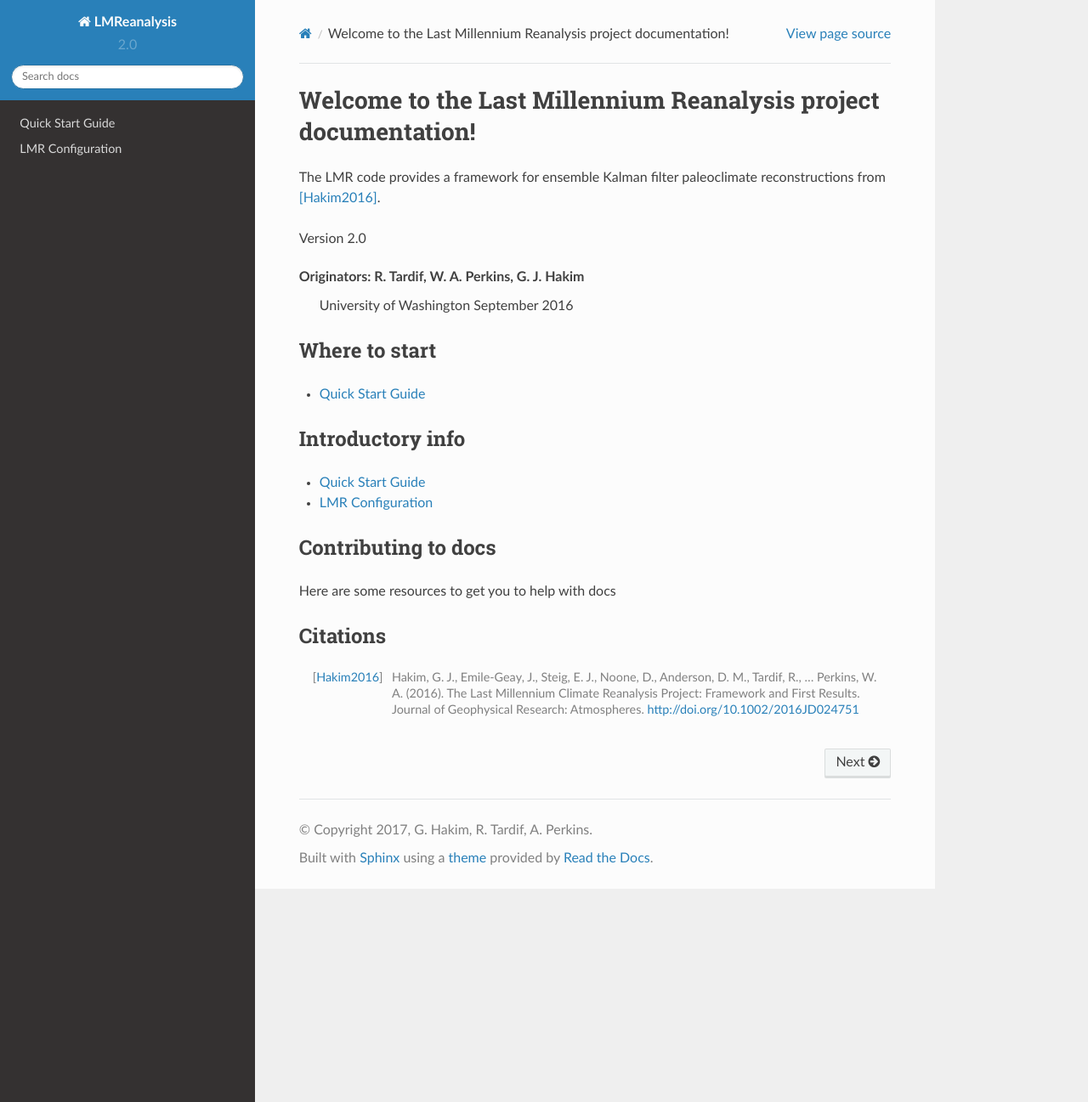
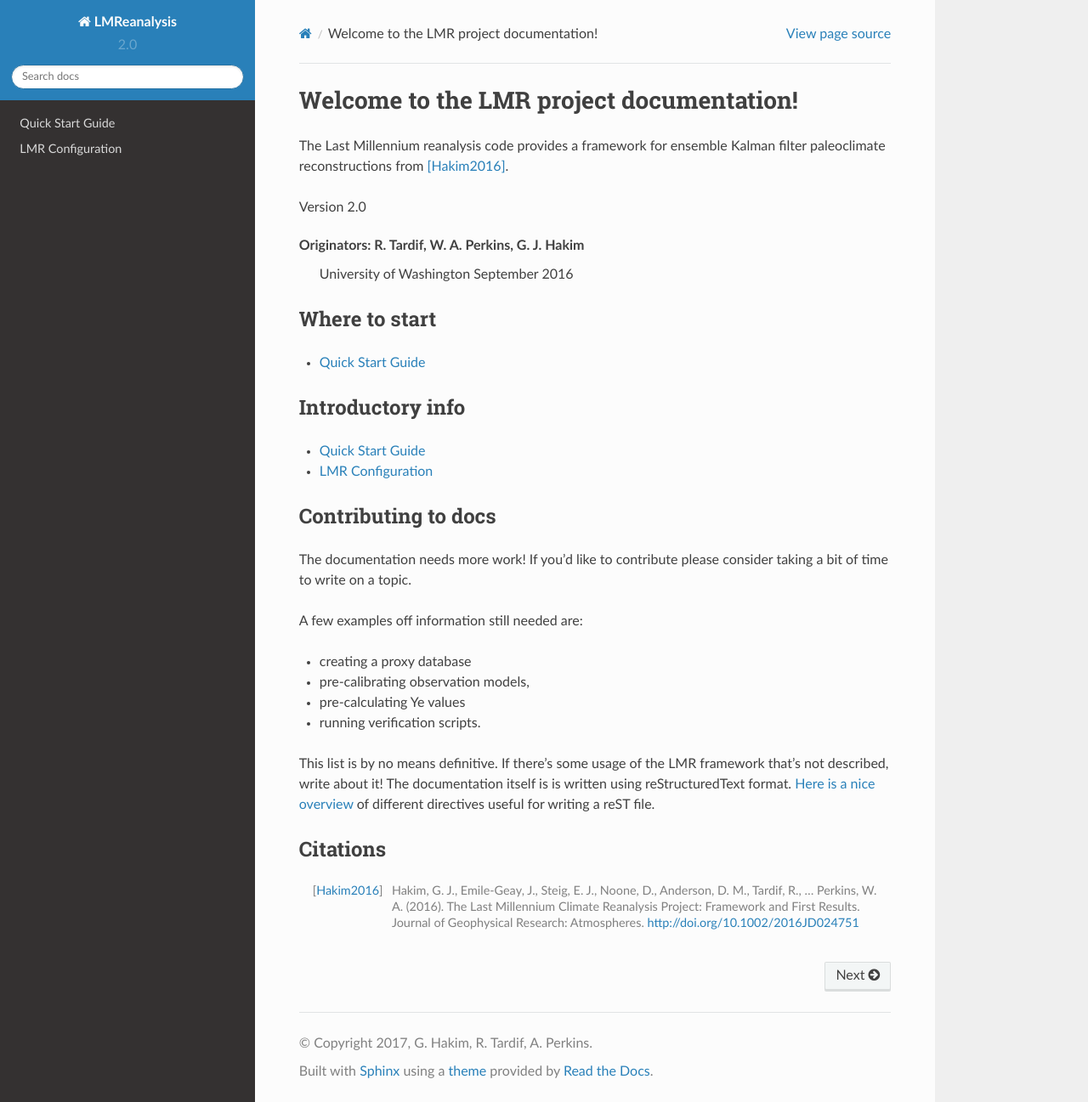
Before and after one commit to modons/LMR, a Sphinx documentation site: the page built from docs/index.rst, in a window 1280 px wide and 1297 px high. Shown: the whole window at 85% size. Built offline with Sphinx 7.4.7 and the Read the Docs theme 2.0.0, drawn with Linux system fonts in a browser that asks for light colours.

Commit message:
Added doc contribution blurb.

```diff
--- a/docs/index.rst
+++ b/docs/index.rst
@@ -3,11 +3,11 @@
    You can adapt this file completely to your liking, but it should at least
    contain the root `toctree` directive.
 
-Welcome to the Last Millennium Reanalysis project documentation!
-================================================================
+Welcome to the LMR project documentation!
+=========================================
 
-The LMR code provides a framework for ensemble Kalman filter
-paleoclimate reconstructions from [Hakim2016]_.
+The Last Millennium reanalysis code provides a framework for ensemble Kalman
+filter paleoclimate reconstructions from [Hakim2016]_.
 
 Version 2.0
 
@@ -32,7 +32,21 @@ Introductory info
 
 Contributing to docs
 --------------------
-Here are some resources to get you to help with docs
+The documentation needs more work!  If you'd like to contribute please
+consider taking a bit of time to write on a topic.
+
+A few examples off information still needed are:
+
+* creating a proxy database
+* pre-calibrating observation models,
+* pre-calculating Ye values
+* running verification scripts.
+
+This list is by no means definitive.  If there's some usage of the LMR
+framework that's not described, write about it! The documentation itself is
+is written using reStructuredText format.
+`Here is a nice overview <http://www.sphinx-doc.org/en/1.5.1/rest.html>`_
+of different directives useful for writing a reST file.
 
 
 
```
